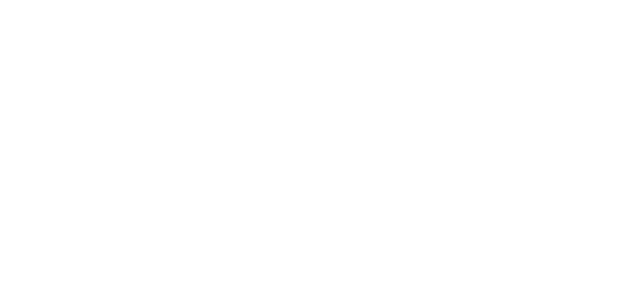
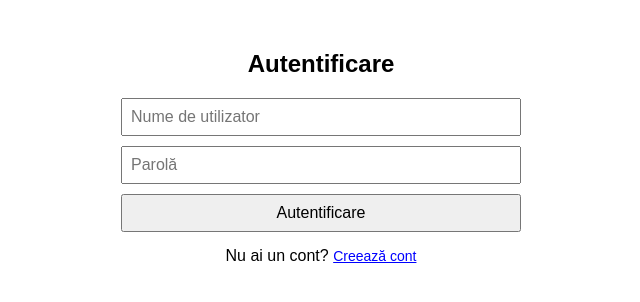
Before and after one commit to srbmihai-code/algocraft, a React (Vite) app in the folder frontend/: page /auth in a window 1280 px wide. Before the commit this address had no page. Shown: the top 302 px of the page, without its empty margins (319-959 px from the left). Built offline with nearby package versions, Linux system fonts and the light colour scheme.

Commit message:
Made auth page

```diff
--- a/frontend/src/App.tsx
+++ b/frontend/src/App.tsx
@@ -1,12 +1,14 @@
 import { Routes, Route } from 'react-router-dom'
 import Home from './pages/Home'
 import Level from './pages/Level'
+import AuthPage from './pages/AuthPage'
 
 export default function App() {
   return (
     <Routes>
       <Route path="/" element={<Home />} />
       <Route path="/level/:levelName" element={<Level />} />
+      <Route path="/auth" element={<AuthPage />} />
     </Routes>
   )
 }
--- a/frontend/src/components/MarkdownWithSpoilers.tsx
+++ b/frontend/src/components/MarkdownWithSpoilers.tsx
@@ -2,7 +2,7 @@
 import remarkGfm from "remark-gfm";
 import rehypeRaw from "rehype-raw";
 
-function MarkdownWithSpoilers({ content }: { content: string }) {
+export default function MarkdownWithSpoilers({ content }: { content: string }) {
   return (
     <ReactMarkdown
       remarkPlugins={[remarkGfm]}
@@ -21,5 +21,3 @@
     </ReactMarkdown>
   );
 }
-
-export default MarkdownWithSpoilers;
--- /dev/null
+++ b/frontend/src/pages/AuthPage.css
@@ -0,0 +1,42 @@
+.auth-container {
+  max-width: 400px;
+  margin: 50px auto;
+  text-align: center;
+  font-family: Arial, sans-serif;
+}
+
+.auth-form {
+  display: flex;
+  flex-direction: column;
+  gap: 10px;
+}
+
+.auth-form input {
+  padding: 8px;
+  font-size: 16px;
+}
+
+.auth-form button {
+  padding: 8px;
+  font-size: 16px;
+  cursor: pointer;
+}
+
+.error {
+  color: red;
+  font-size: 14px;
+}
+
+.toggle-text {
+  margin-top: 15px;
+}
+
+.toggle-text button {
+  background: none;
+  border: none;
+  color: blue;
+  cursor: pointer;
+  text-decoration: underline;
+  font-size: 14px;
+  padding: 0;
+}
--- /dev/null
+++ b/frontend/src/pages/AuthPage.tsx
@@ -0,0 +1,93 @@
+import React, { useState } from "react";
+import "./AuthPage.css";
+
+export default function AuthPage() {
+  const [mode, setMode] = useState<"login" | "signup">("login");
+  const [username, setUsername] = useState("");
+  const [password, setPassword] = useState("");
+  const [confirmPassword, setConfirmPassword] = useState("");
+  const [error, setError] = useState("");
+
+  const resetForm = () => {
+    setUsername("");
+    setPassword("");
+    setConfirmPassword("");
+    setError("");
+  };
+
+  const handleSubmit = async (e: React.FormEvent) => {
+    e.preventDefault();
+    setError("");
+
+    if (!username || !password) {
+      setError("Nume de utilizator și parolă sunt obligatorii.");
+      return;
+    }
+
+    if (mode === "signup" && password !== confirmPassword) {
+      setError("Parolele nu se potrivesc.");
+      return;
+    }
+
+    try {
+      if (mode === "login") {
+        console.log("Logging in", { username, password });
+        alert("Autentificare reușită!");
+      } else {
+        console.log("Signing up", { username, password });
+        alert("Cont creat cu succes!");
+        setMode("login");
+        resetForm();
+      }
+    } catch {
+      setError("Ceva nu a mers bine. Încearcă din nou.");
+    }
+  };
+
+  return (
+    <div className="auth-container">
+      <h2>{mode === "login" ? "Autentificare" : "Creare cont"}</h2>
+      <form onSubmit={handleSubmit} className="auth-form">
+        <input
+          type="text"
+          placeholder="Nume de utilizator"
+          value={username}
+          onChange={(e) => setUsername(e.target.value)}
+        />
+        <input
+          type="password"
+          placeholder="Parolă"
+          value={password}
+          onChange={(e) => setPassword(e.target.value)}
+        />
+        {mode === "signup" && (
+          <input
+            type="password"
+            placeholder="Confirmă parola"
+            value={confirmPassword}
+            onChange={(e) => setConfirmPassword(e.target.value)}
+          />
+        )}
+        {error && <p className="error">{error}</p>}
+        <button type="submit">{mode === "login" ? "Autentificare" : "Creează cont"}</button>
+      </form>
+      <p className="toggle-text">
+        {mode === "login" ? (
+          <>
+            Nu ai un cont?{" "}
+            <button onClick={() => { setMode("signup"); resetForm(); }}>
+              Creează cont
+            </button>
+          </>
+        ) : (
+          <>
+            Ai deja un cont?{" "}
+            <button onClick={() => { setMode("login"); resetForm(); }}>
+              Autentificare
+            </button>
+          </>
+        )}
+      </p>
+    </div>
+  );
+}
```
